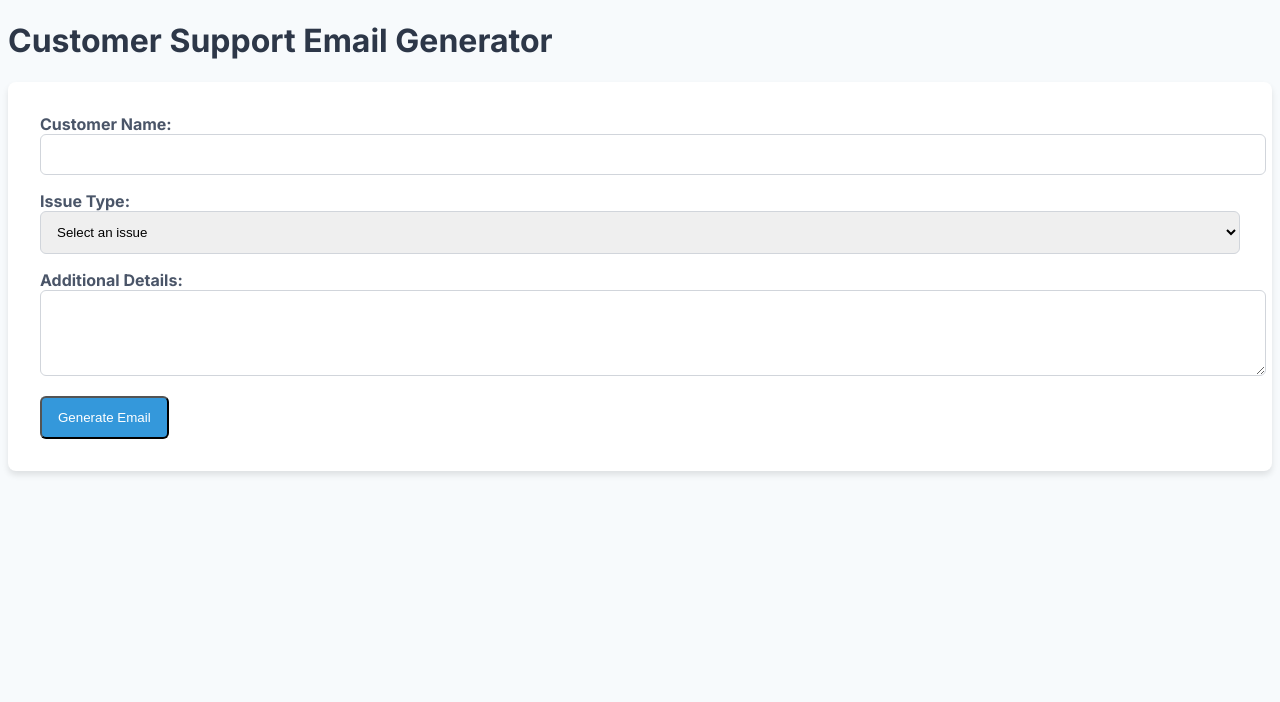
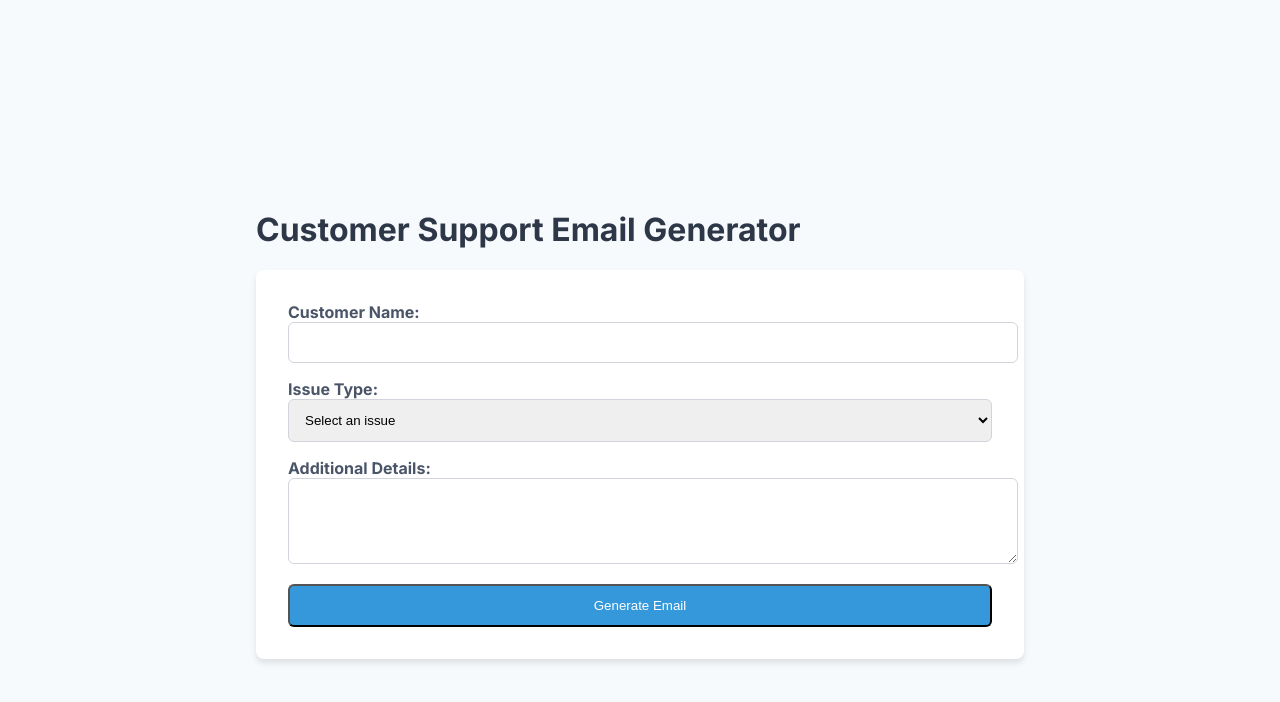
Before and after one commit to imcharlessunday/customer-support-email-generator, a Next.js app: page / in a window 1280 px wide. Shown: the top 702 px of the page. Built offline with nearby package versions, Linux system fonts and the light colour scheme; no server answers; what @huggingface/inference would draw is missing.

Commit message:
Center the application form and main div

```diff
--- a/app/page.tsx
+++ b/app/page.tsx
@@ -89,10 +89,12 @@ Customer Support Team`;
   };
 
   return (
-	<div className="w-full">
-	  <h1 className="text-center text-2xl font-bold text-gray-800">Customer Support Email Generator</h1>
-	  <form id="emailForm" className="bg-white p-5 rounded-lg shadow-lg" onSubmit={(e) => { e.preventDefault(); handleGenerateEmail(); }}>
-		<label htmlFor="customerName" className="block mb-1 font-bold text-gray-700">Customer Name:</label>
+    <div className="flex justify-center items-start min-h-screen bg-gray-100 p-4">
+      <div className="w-full max-w-3xl">
+        <h1 className="text-center text-3xl font-bold text-gray-800 mb-8 w-full">Customer Support Email Generator</h1>
+        <form id="emailForm" className="bg-white p-8 rounded-lg shadow-lg" onSubmit={(e) => { e.preventDefault(); handleGenerateEmail(); }}>
+          <div className="max-w-[728px] mx-auto">
+            <label htmlFor="customerName" className="block mb-2 font-bold text-gray-700">Customer Name:</label>
             <input
               type="text"
               id="customerName"
@@ -102,7 +104,7 @@ Customer Support Team`;
               required
             />
 
-		<label htmlFor="issueType" className="block mb-1 font-bold text-gray-700">Issue Type:</label>
+            <label htmlFor="issueType" className="block mb-2 font-bold text-gray-700">Issue Type:</label>
             <select
               id="issueType"
               className="w-full p-2 mb-4 border border-gray-300 rounded-md"
@@ -117,7 +119,7 @@ Customer Support Team`;
               <option value="product">Product Information</option>
             </select>
 
-		<label htmlFor="details" className="block mb-1 font-bold text-gray-700">Additional Details:</label>
+            <label htmlFor="details" className="block mb-2 font-bold text-gray-700">Additional Details:</label>
             <textarea
               id="details"
               className="w-full p-2 mb-4 border border-gray-300 rounded-md"
@@ -126,14 +128,16 @@ Customer Support Team`;
               onChange={(e) => setDetails(e.target.value)}
             />
 
-		<button type="submit" className="bg-blue-500 text-white py-2 px-4 rounded-md hover:bg-blue-600">Generate Email</button>
+            <button type="submit" className="w-full bg-blue-500 text-white py-2 px-4 rounded-md hover:bg-blue-600 transition-colors text-[1.2em]">Generate Email</button>
+          </div>
         </form>
 
         {generatedEmail && (
-		<div id="generatedEmail" className="bg-white border border-gray-300 rounded-md p-4 mt-5 whitespace-pre-wrap">
+          <div id="generatedEmail" className="bg-white border border-gray-300 rounded-md p-4 mt-6 whitespace-pre-wrap">
             {generatedEmail}
           </div>
         )}
       </div>
+    </div>
   );
 }
```
Lines whose indentation alone changed are shown as unchanged.
